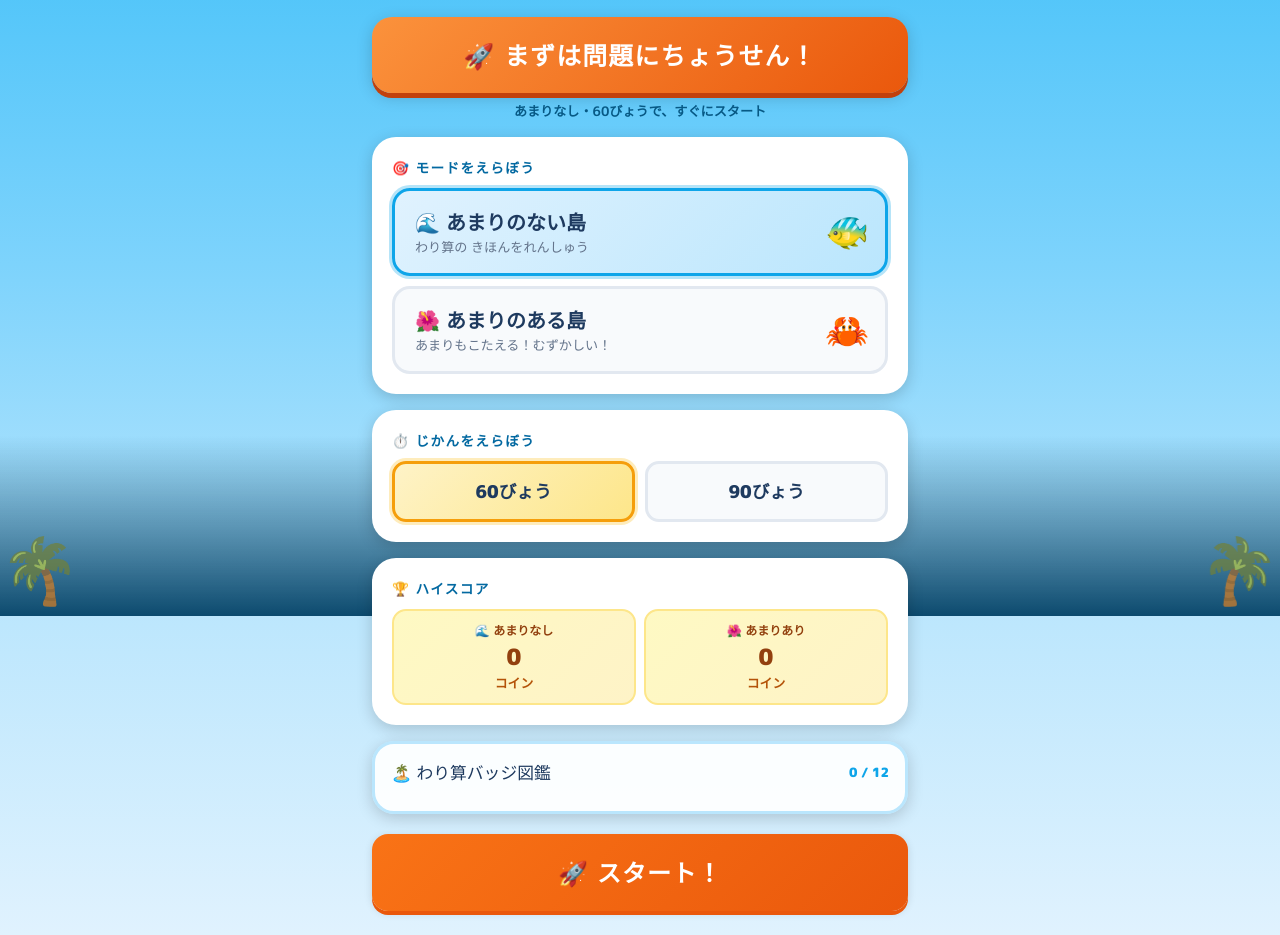
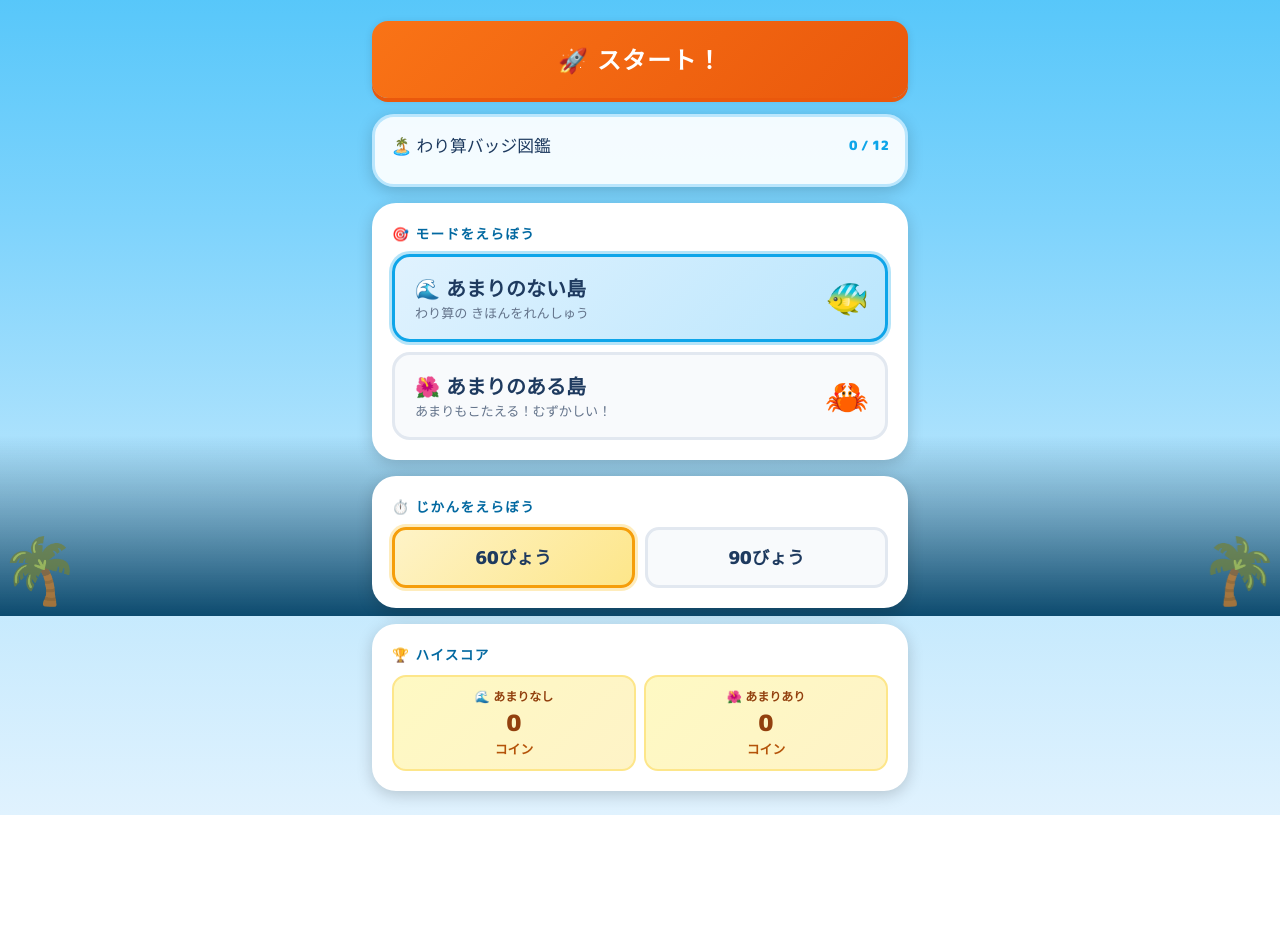
Before and after one commit to TT-sensei/warizanland, a plain HTML site: page index.html in a window 1280 px wide. Shown: the part 184-1119 px from the top of the page. After the commit the page ends 999 px from the top, so only its background shows below. Drawn offline with Linux system fonts and the light colour scheme; a web font is replaced by a local one.

Commit message:
スタートとバッジの導線を整理 (#2)
スタート、バッジ、設定の順にホーム画面を整理

```diff
--- a/index.html
+++ b/index.html
@@ -714,8 +714,12 @@
       <h1>わりわりアイランド</h1>
       <p>さんすう わり算 れんしゅうゲーム</p>
     </div>
-    <button class="quick-start" onclick="Game.startQuick()">🚀 まずは問題にちょうせん！</button>
-    <p class="quick-note">あまりなし・60びょうで、すぐにスタート</p>
+
+    <button class="btn btn-coral" onclick="Game.start()" style="margin-top:4px;font-size:1.5rem;padding:20px;">
+      🚀 スタート！
+    </button>
+
+    <div class="badge-panel"><div class="badge-heading"><span>🏝️ わり算バッジ図鑑</span><span class="badge-count" id="badge-count">0 / 12</span></div><div id="badge-grid" class="badge-grid"></div></div>
 
     <div class="card">
       <div class="section-label">🎯 モードをえらぼう</div>
@@ -757,11 +761,6 @@
       </div>
     </div>
 
-    <div class="badge-panel"><div class="badge-heading"><span>🏝️ わり算バッジ図鑑</span><span class="badge-count" id="badge-count">0 / 12</span></div><div id="badge-grid" class="badge-grid"></div></div>
-
-    <button class="btn btn-coral" onclick="Game.start()" style="margin-top:4px;font-size:1.5rem;padding:20px;">
-      🚀 スタート！
-    </button>
   </div>
 
   <!-- ===== ゲームプレイ画面 ===== -->
```
